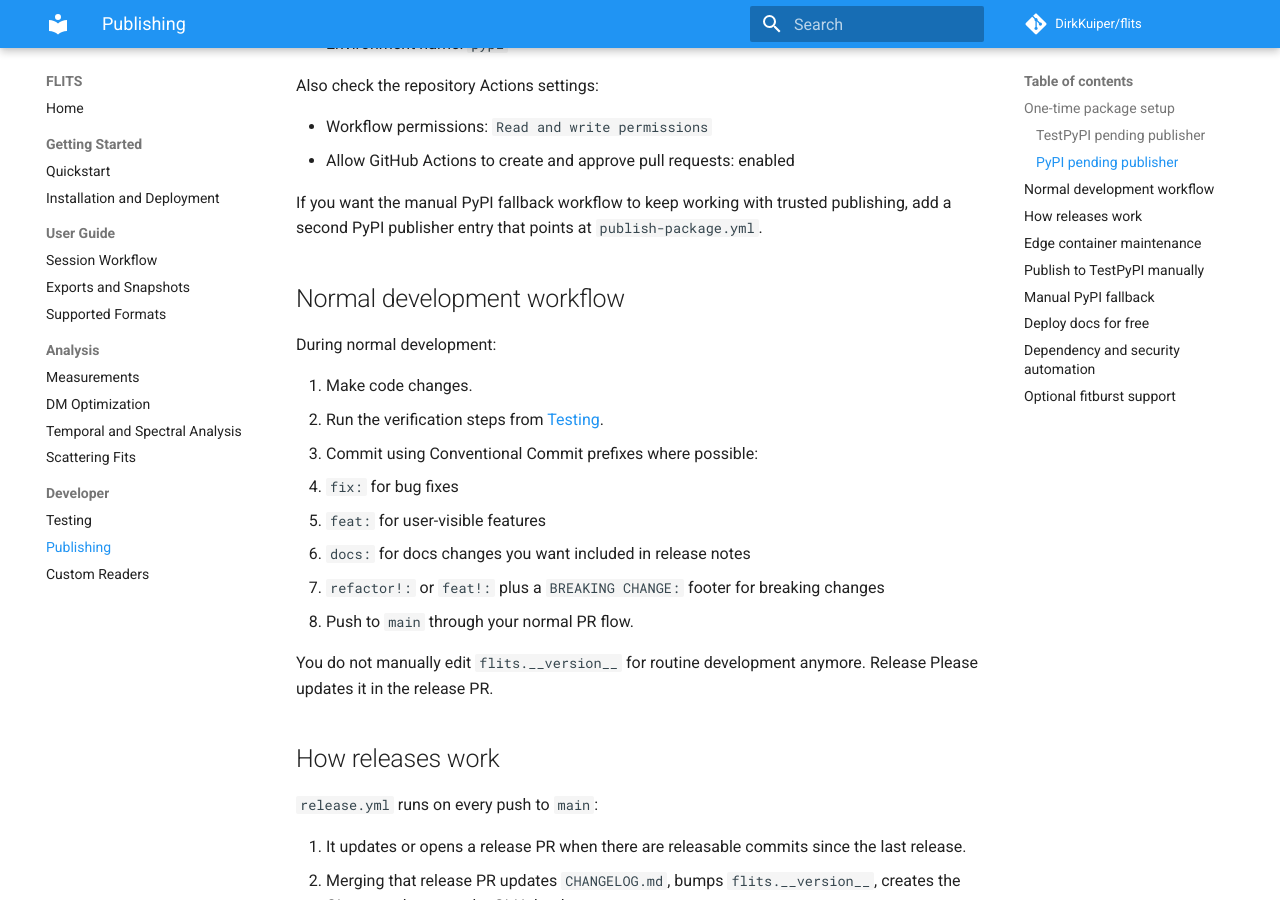
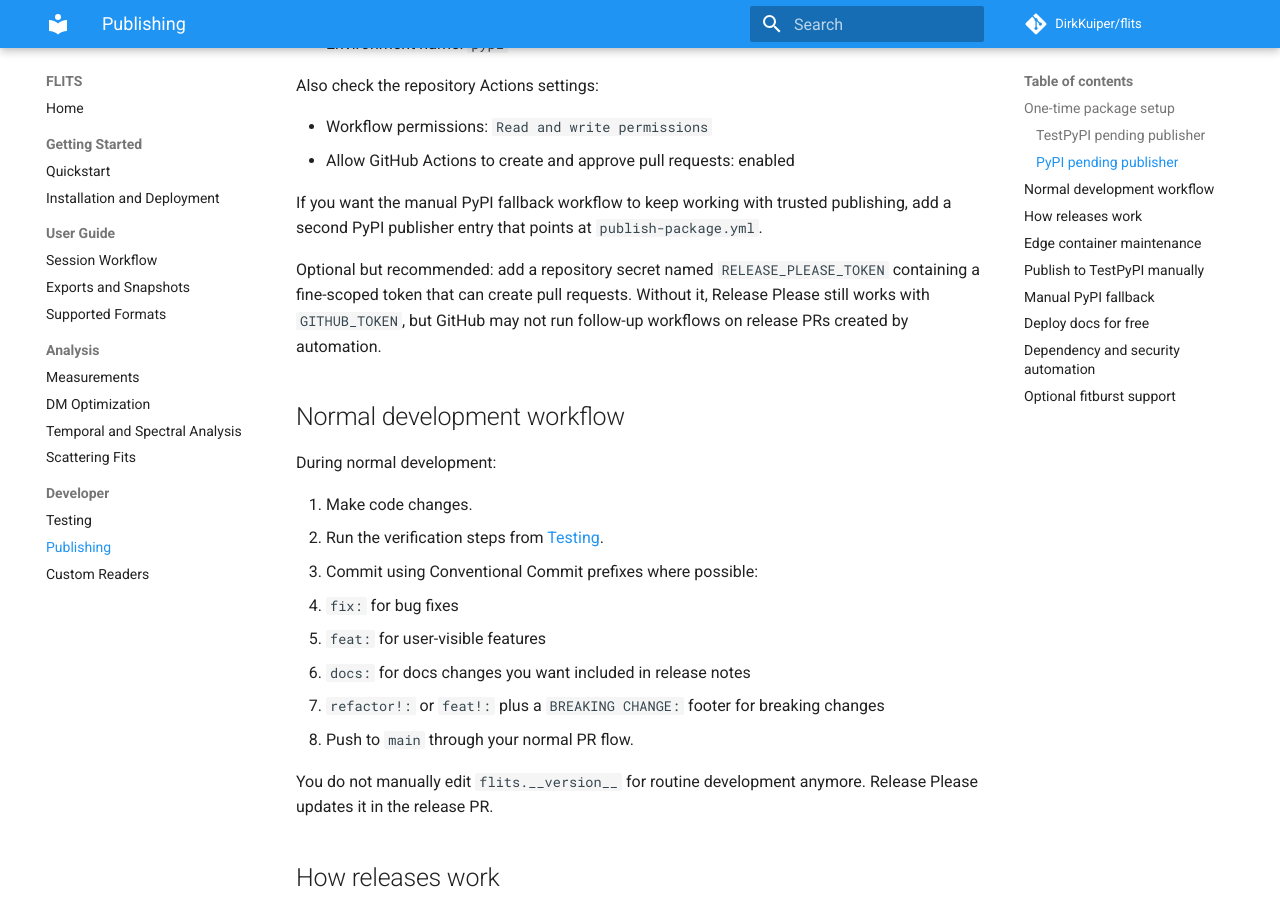
Before and after one commit to DirkKuiper/flits, an MkDocs documentation site: the page built from docs/developer/publishing.md, in a window 1280 px wide and 900 px high, scrolled down 1000 px. Built offline with MkDocs 1.6.1 and Material for MkDocs 9.7.7, drawn with Linux system fonts in a browser that asks for light colours; comment, search, counter and statistics services are not loaded.

Commit message:
chore: harden CI maintenance workflows

```diff
--- a/docs/developer/publishing.md
+++ b/docs/developer/publishing.md
@@ -41,6 +41,11 @@ Also check the repository Actions settings:
 If you want the manual PyPI fallback workflow to keep working with trusted
 publishing, add a second PyPI publisher entry that points at
 `publish-package.yml`.
+
+Optional but recommended: add a repository secret named
+`RELEASE_PLEASE_TOKEN` containing a fine-scoped token that can create pull
+requests. Without it, Release Please still works with `GITHUB_TOKEN`, but
+GitHub may not run follow-up workflows on release PRs created by automation.
 
 ## Normal development workflow
 
```
Also changed, not shown: 8 other files.
